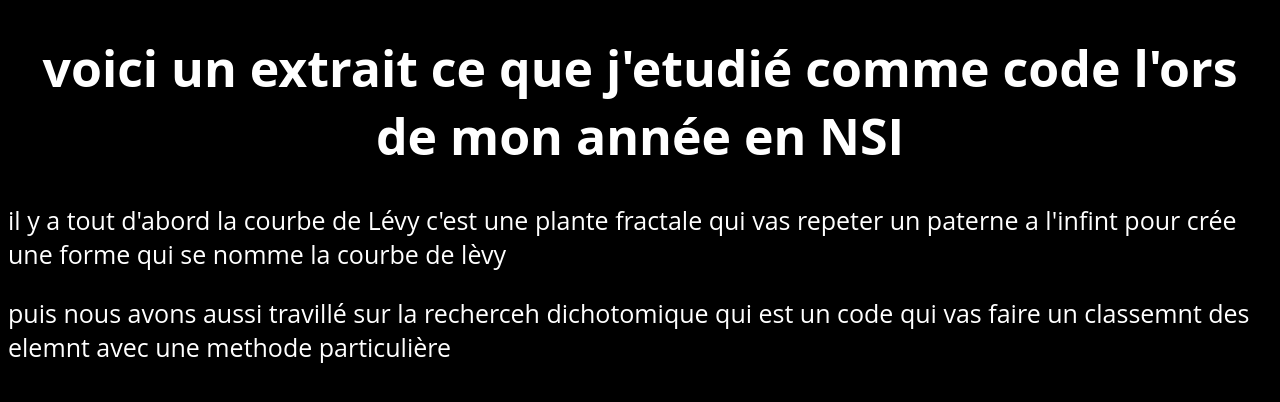
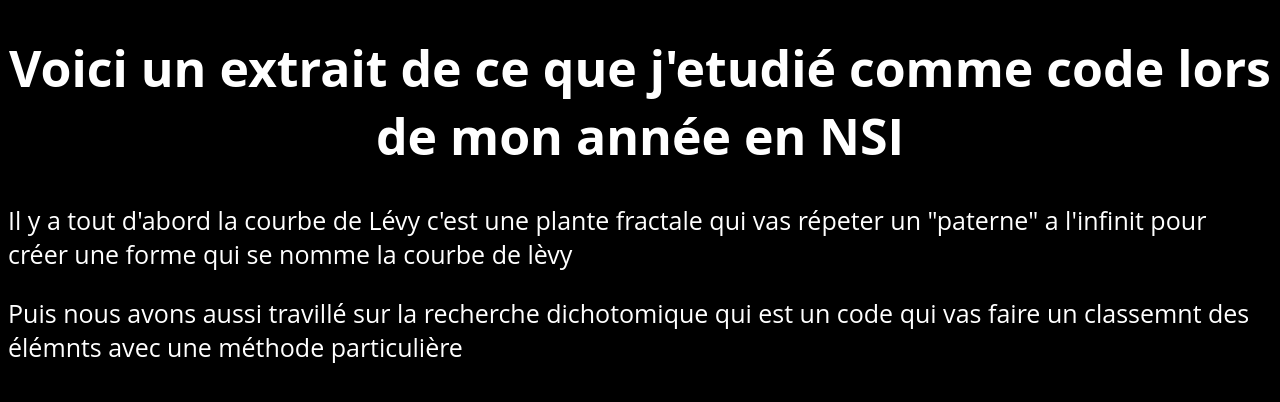
Before and after one commit to sebastien-dev/sebastien-dev.github.io, a plain HTML site: page projet.html in a window 1280 px wide. Drawn offline with Linux system fonts and the light colour scheme.

Commit message:
Update projet.html

```diff
--- a/projet.html
+++ b/projet.html
@@ -3,12 +3,12 @@
 <head>
     <meta charset="utf-8">
     <link rel="stylesheet" href="style.css">
-<title>mes anciens echecs scolaires</title>
+<title>Mes anciens échecs scolaires</title>
 </head>
 <body>
-    <h1>voici un extrait ce que j'etudié comme code l'ors de mon année en NSI</h1>
-    <p>il y a tout d'abord la courbe de Lévy c'est une plante fractale qui vas repeter un paterne a l'infint pour crée une forme qui se nomme la courbe de lèvy </p>
-    <p>puis nous avons aussi travillé sur la recherceh dichotomique qui est un code qui vas faire un classemnt des elemnt avec une methode particulière   </p>
+    <h1>Voici un extrait de ce que j'etudié comme code lors de mon année en NSI</h1>
+    <p>Il y a tout d'abord la courbe de Lévy c'est une plante fractale qui vas répeter un "paterne" a l'infinit pour créer une forme qui se nomme la courbe de lèvy </p>
+    <p>Puis nous avons aussi travillé sur la recherche dichotomique qui est un code qui vas faire un classemnt des élémnts avec une méthode particulière   </p>
 
 
 </body>
```
